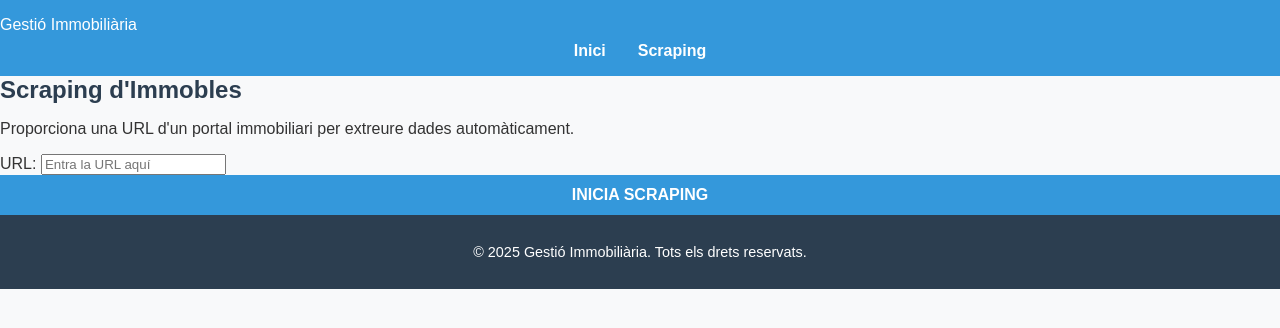
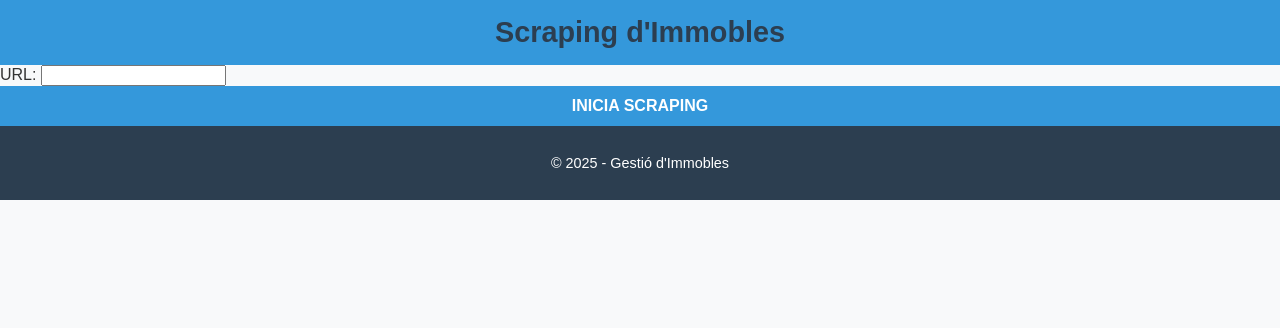
Before and after one commit to dsubira/BravaHaus, a Flask app: template templates/scraping.html in a window 1280 px wide. Shown: the top 328 px of the page. Run offline with Flask 3, Linux system fonts and the light colour scheme; the template is opened without the code that fills it, so the values that code supplies are empty.

Commit message:
Update scraping.html

```diff
--- a/templates/scraping.html
+++ b/templates/scraping.html
@@ -4,71 +4,37 @@
     <meta charset="UTF-8">
     <meta name="viewport" content="width=device-width, initial-scale=1.0">
     <title>Scraping d'Immobles</title>
-    <link rel="stylesheet" href="{{ url_for('static', filename='css/estils.css') }}">
+    <link rel="stylesheet" href="/static/css/estils.css">
 </head>
 <body>
     <header>
-        <nav>
-            <div class="logo">Gestió Immobiliària</div>
-            <ul class="menu">
-                <li><a href="/">Inici</a></li>
-                <li><a href="/scraping">Scraping</a></li>
-            </ul>
-        </nav>
+        <h1>Scraping d'Immobles</h1>
     </header>
-
     <main>
-        <section>
-            <h1>Scraping d'Immobles</h1>
-            <p>Proporciona una URL d'un portal immobiliari per extreure dades automàticament.</p>
-            <form id="scraping-form">
-                <label for="url">URL:</label>
-                <input type="url" id="url" name="url" placeholder="Entra la URL aquí" required>
-                <button type="submit">Inicia Scraping</button>
-            </form>
-            <div id="resultat"></div>
-        </section>
+        <form id="scraping-form">
+            <label for="url">URL:</label>
+            <input type="url" id="url" name="url" required>
+            <button type="submit">Inicia Scraping</button>
+        </form>
+        <div id="resultat"></div>
     </main>
-
     <footer>
-        <p>&copy; 2025 Gestió Immobiliària. Tots els drets reservats.</p>
+        <p>&copy; 2025 - Gestió d'Immobles</p>
     </footer>
-
     <script>
         document.getElementById('scraping-form').addEventListener('submit', async function(e) {
             e.preventDefault();
             const url = document.getElementById('url').value;
-
             try {
-                const resposta = await fetch('/api/scraping', {
+                const res = await fetch('/api/scraping', {
                     method: 'POST',
                     headers: { 'Content-Type': 'application/json' },
                     body: JSON.stringify({ url })
                 });
-
-                const dades = await resposta.json();
-
-                if (resposta.ok) {
-                    if (Array.isArray(dades)) {
-                        document.getElementById('resultat').innerHTML =
-                            dades.map(immoble => `
-                                <div>
-                                    <h2>${immoble.adreca}</h2>
-                                    <p><strong>Ciutat:</strong> ${immoble.ciutat}</p>
-                                    <p><strong>Preu:</strong> ${immoble.preu} €</p>
-                                </div>
-                            `).join('');
-                    } else {
-                        document.getElementById('resultat').innerHTML =
-                            `<p style="color:red;">Error: Resposta inesperada del servidor.</p>`;
-                    }
-                } else {
-                    document.getElementById('resultat').innerHTML =
-                        `<p style="color:red;">Error: ${dades.error}</p>`;
-                }
+                const dades = await res.json();
+                document.getElementById('resultat').innerHTML = `<pre>${JSON.stringify(dades, null, 2)}</pre>`;
             } catch (error) {
-                document.getElementById('resultat').innerHTML =
-                    `<p style="color:red;">Error del servidor: ${error.message}</p>`;
+                console.error(error);
             }
         });
     </script>
```
